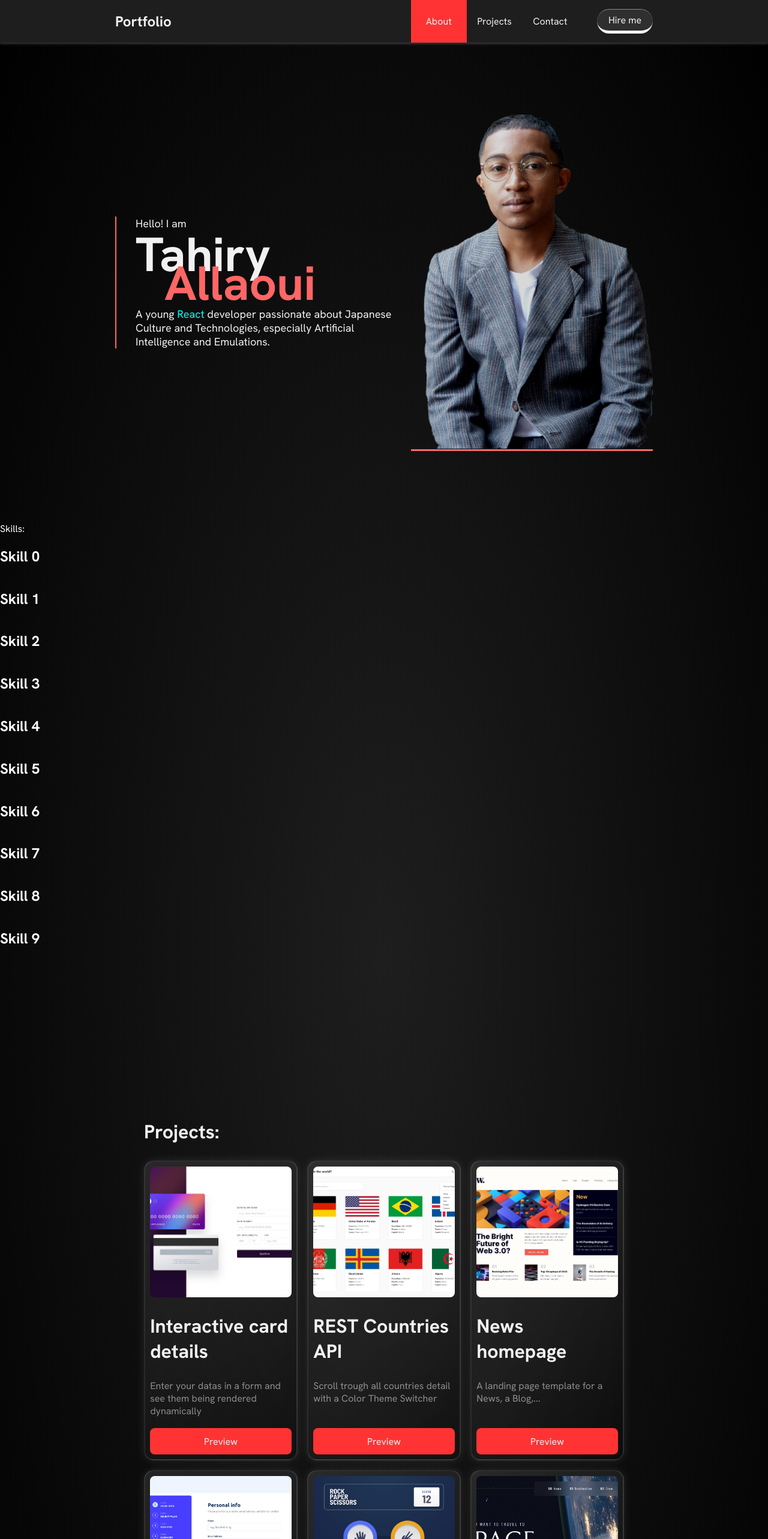
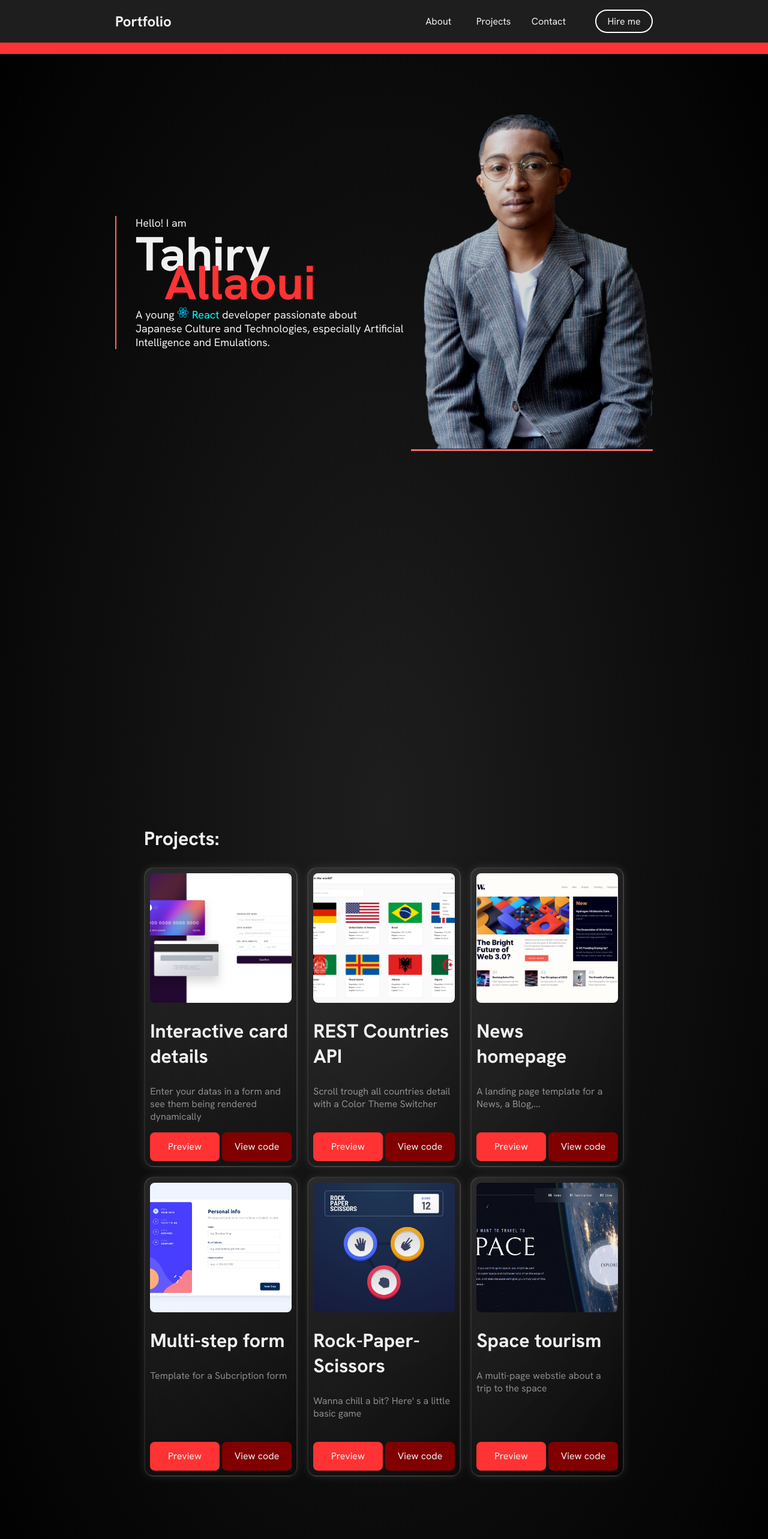
Before and after one commit to TahiryAllaoui/portfolio, a React (Vite) app: page / in a window 1280 px wide. Shown: the top 2566 px of the page at 60% size. Built offline with nearby package versions, Linux system fonts and the light colour scheme.

Commit message:
Testing Chart

```diff
--- a/package.json
+++ b/package.json
@@ -14,6 +14,7 @@
     "react": "^18.2.0",
     "react-chartjs-2": "^5.2.0",
     "react-dom": "^18.2.0",
+    "react-google-charts": "^4.0.1",
     "react-icons": "^4.10.1",
     "react-router-dom": "^6.14.2",
     "react-tsparticles": "^2.12.2",
--- a/src/components/About.tsx
+++ b/src/components/About.tsx
@@ -1,4 +1,5 @@
 import '../style/About.scss';
+import reactLogo from '../assets/images/react-logo.png';
 
 function About() {
     return (
@@ -7,7 +8,7 @@ function About() {
                 <p>Hello! I am</p>
                 <h1>Tahiry <br />
                     <span>Allaoui</span></h1>
-                <p>A young <span>React </span>developer passionate about Japanese Culture and Technologies,
+                <p>A young <span><img src={reactLogo} /> React </span>developer passionate about Japanese Culture and Technologies,
                     especially Artificial Intelligence and Emulations.</p>
             </div>
             <div className='profile'></div>
--- a/src/components/App.tsx
+++ b/src/components/App.tsx
@@ -8,6 +8,7 @@ function App() {
 
   return (
     <div className='app'>
+      <div className="line"></div>
       <Header />
       <About />
       <Skills />
--- a/src/components/Project.tsx
+++ b/src/components/Project.tsx
@@ -11,6 +11,7 @@ interface Project {
     name: string;
     description: string;
     link: string;
+    git: string;
 }
 
 
@@ -19,32 +20,38 @@ function Project() {
         bg: cards,
         name: 'Interactive card details',
         description: 'Enter your datas in a form and see them being rendered dynamically',
-        link: 'https://interactive-card-details-fem.netlify.app/'
+        link: 'https://interactive-card-details-fem.netlify.app/',
+        git: 'https://github.com/TahiryAllaoui/Interactive-Card-Details'
     }, {
         bg: country,
         name: 'REST Countries API',
         description: 'Scroll trough all countries detail with a Color Theme Switcher',
-        link: 'https://countries-api-fem-site.netlify.app/'
+        link: 'https://countries-api-fem-site.netlify.app/',
+        git: 'https://github.com/TahiryAllaoui/Rest-country-API'
     }, {
         bg: homepage,
         name: 'News homepage',
         description: 'A landing page template for a News, a Blog,...',
-        link: 'https://homepage-component-fem.netlify.app/'
+        link: 'https://homepage-component-fem.netlify.app/',
+        git: 'https://github.com/TahiryAllaoui/Homepage-component'
     }, {
         bg: multiform,
         name: 'Multi-step form',
         description: 'Template for a Subcription form',
-        link: 'https://multi-form-fem.netlify.app/'
+        link: 'https://multi-form-fem.netlify.app/',
+        git: 'https://github.com/TahiryAllaoui/Results-Summary-Component'
     }, {
         bg: rps,
         name: 'Rock-Paper-Scissors',
         description: 'Wanna chill a bit? Here\' s a little basic game',
-        link: 'https://rock-paper-scissors-fem-site.netlify.app/'
+        link: 'https://rock-paper-scissors-fem-site.netlify.app/',
+        git: 'https://github.com/TahiryAllaoui/Rock-paper-scissors'
     }, {
         bg: space,
         name: 'Space tourism',
         description: 'A multi-page webstie about a trip to the space',
-        link: 'https://space-tourism-site-fem.netlify.app/'
+        link: 'https://space-tourism-site-fem.netlify.app/',
+        git: 'https://github.com/TahiryAllaoui/Space-tourism'
     }]
     return (
         <div className="Project">
@@ -58,7 +65,10 @@ function Project() {
                             <div className="project-description">{item.description}</div>
                         </div>
                     </div>
-                    <a className="preview" href={`${item.link}`}>Preview</a>
+                    <div className="link-container">
+                        <a className="preview" href={`${item.link}`}>Preview</a>
+                        <a className='git' href={`${item.git}`}>View code</a>
+                    </div>
                 </div>)}
             </div>
         </div>
--- a/src/components/Skills.tsx
+++ b/src/components/Skills.tsx
@@ -1,12 +1,102 @@
 import '../style/Skills.scss';
 
+import {
+    Chart as ChartJS,
+    RadialLinearScale,
+    PointElement,
+    LineElement,
+    Filler,
+    Tooltip,
+    Legend,
+} from 'chart.js';
+import { Radar } from 'react-chartjs-2';
+
+ChartJS.register(
+    RadialLinearScale,
+    PointElement,
+    LineElement,
+    Filler,
+    Tooltip,
+    Legend
+);
+
+// import { Chart as ChartJS, ArcElement, Tooltip, Legend } from 'chart.js';
+// import { Doughnut } from 'react-chartjs-2';
+
+// ChartJS.register(ArcElement, Tooltip, Legend);
+
+
+
+
+// import { Chart } from "react-google-charts";
+
+// const dataOld = [
+//     ["Major", "Degrees"],
+//     ["Business", 256070],
+//     ["Education", 108034],
+//     ["Social Sciences &amp; History", 127101],
+//     ["Health", 81863],
+//     ["Psychology", 74194],
+// ];
+
+// const dataNew = [
+//     ["Major", "Degrees"],
+//     ["Business", 358293],
+//     ["Education", 101265],
+//     ["Social Sciences &amp; History", 172780],
+//     ["Health", 129634],
+//     ["Psychology", 97216],
+// ];
+
+// export const diffdata = {
+//     old: dataOld,
+//     new: dataNew,
+// };
+
+// export const options = {
+//     pieSliceText: "none",
+// };
+
 function Skills() {
+    // const data = {
+    //     labels: ['C', 'C++', 'JavaScript', 'TypeScript', 'React', 'Css/Sass'],
+    //     datasets: [
+    //         {
+    //             label: '# of Votes',
+    //             data: [12, 19, 3, 5, 2, 3],
+    //             backgroundColor: [
+    //                 'rgb(255, 99, 132)',
+    //                 'rgb(54, 162, 235)',
+    //                 'rgb(255, 206, 86)',
+    //                 'rgb(75, 192, 192)',
+    //                 'rgb(153, 102, 255)',
+    //                 'rgb(255, 159, 64)',
+    //             ],
+    //             borderColor: [
+    //                 'rgb(255, 99, 132)',
+    //                 'rgb(54, 162, 235)',
+    //                 'rgb(255, 206, 86)',
+    //                 'rgb(75, 192, 192)',
+    //                 'rgb(153, 102, 25)',
+    //                 'rgb(255, 159, 64)',
+    //             ],
+    //             borderWidth: 1,
+    //         },
+    //     ],
+    // };
+
+
     return (
-        <div style={{ display: 'flex', flexDirection: 'column', color: 'white' }}>Skills:
-            {[0, 1, 2, 3, 4, 5, 6, 7, 8, 9].map((i) => <h2>Skill {i}</h2>)}
-
+        <div className="Skills">
+            {/* <Doughnut data={data} className='Skills' /> */}
+            {/* <Chart
+                chartType="PieChart"
+                width="100%"
+                height="400px"
+                diffdata={diffdata}
+                options={options}
+            /> */}
         </div>
-
     )
 }
 
--- a/src/style/About.scss
+++ b/src/style/About.scss
@@ -1,14 +1,14 @@
 @import '../style/colors.scss';
 
-// @keyframes grow {
-//     from {
-//         height: 0;
-//     }
+@keyframes rotates {
+    from {
+        transform: rotate(0);
+    }
 
-//     to {
-//         height: 70%;
-//     }
-// }
+    to {
+        transform: rotate(360deg);
+    }
+}
 
 .About {
     padding: 0 15%;
@@ -30,7 +30,7 @@
             line-height: 3rem;
 
             span {
-                color: $Hover;
+                color: $Secondary;
                 margin-left: 3rem;
             }
         }
@@ -40,6 +40,11 @@
             font-size: large;
 
             span {
+                img {
+                    animation: rotates 3000ms infinite;
+                    width: 20px;
+                }
+
                 color: aqua;
             }
         }
--- a/src/style/App.scss
+++ b/src/style/App.scss
@@ -9,4 +9,13 @@
   background: radial-gradient($Primary, #000000);
   width: 100%;
   min-height: 100vh;
+
+  .line {
+    width: 100%;
+    height: 90px;
+    position: absolute;
+    top: 0;
+    left: 0;
+    background-color: $Secondary;
+  }
 }
--- a/src/style/Header.scss
+++ b/src/style/Header.scss
@@ -6,7 +6,7 @@
     padding: 0 15%;
     background-color: $Primary;
     color: $Color;
-    box-shadow: 0 0 5px 1px #f1f1f153;
+    // box-shadow: 0 0 5px 1px #f1f1f153;
     position: sticky;
     top: 0;
     left: 0;
@@ -22,33 +22,23 @@
 
         .links {
 
-            &:first-child {
-                background-color: $Secondary;
-            }
+            // &:first-child {
+            //     background-color: $Secondary;
+            // }
 
             &:hover {
-                background-color: $Tertiary;
+                background-color: $Secondary;
             }
 
             &:last-child {
                 height: 50%;
                 border-radius: 5rem;
                 margin-left: 2rem;
-                border-bottom: 5px #f1f1f1;
-                border-top: 1px solid rgba(255, 255, 255, 0.439);
-                border-bottom-style: inset;
-                background-color: #8d8d8d28;
-                transform: translateY(0);
                 transition: all 300ms;
-                // border: 2px solid white;
+                border: 2px solid white;
 
                 &:hover {
-                    // background-color: #8d8d8d28;
-                    transform: translateY(1px);
-                    background-color: #30303028;
-                    border-bottom: 3px #f1f1f1a6;
-                    border-top: 1px solid rgba(255, 255, 255, 0.174);
-                    border-bottom-style: inset;
+                    background-color: #71717178;
                 }
             }
 
--- a/src/style/Project.scss
+++ b/src/style/Project.scss
@@ -64,10 +64,14 @@
                 }
             }
 
+            .link-container {
+                display: flex;
+                justify-content: space-between;
+                width: 95%;
 
                 .preview {
                     background-color: $Secondary;
-                width: 95%;
+                    width: 49%;
                     height: 3rem;
                     display: flex;
                     align-items: center;
@@ -78,10 +82,28 @@
                     transition: all 300ms;
 
                     &:hover {
-                    background-color: $Tertiary;
+                        background-color: $Hover;
                     }
 
+                }
+
+                .git {
+                    background-color: $Tertiary;
+                    width: 49%;
+                    height: 3rem;
+                    display: flex;
+                    align-items: center;
+                    justify-content: center;
+                    border-radius: 8px;
+                    color: $Color;
+                    text-decoration: none;
+                    transition: all 300ms;
+
+                    &:hover {
+                        background-color: $Hover;
                     }
                 }
             }
         }
+    }
+}
--- a/src/style/Skills.scss
+++ b/src/style/Skills.scss
@@ -0,0 +1,7 @@
+.Skills {
+    width: 100%;
+    height: 15rem;
+    display: flex;
+    align-items: center;
+    justify-content: center;
+}
```
Also changed, not shown: src/assets/images/react-logo.png (added), 1 other file (tests, documents, lock files or other folders). Lines whose indentation alone changed are shown as unchanged.
